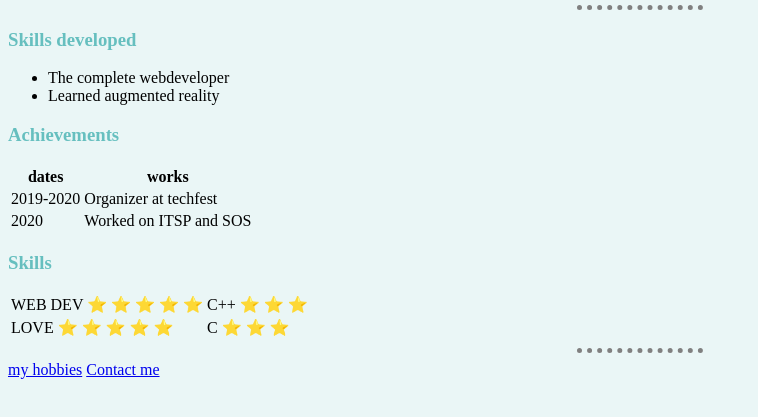
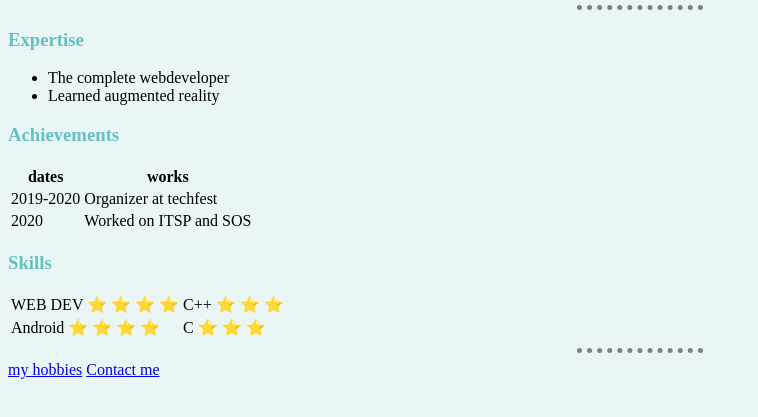
Before and after one commit to Vishjain123/week1_webd_assignment, a plain HTML site: page index.html in a window 1280 px wide. Shown: the part 207-624 px from the top of the page, without its empty margins (0-758 px from the left). Drawn offline with Linux system fonts and the light colour scheme.

Commit message:
Update index.html

```diff
--- a/index.html
+++ b/index.html
@@ -15,7 +15,7 @@
       </tr>
     </table>
     <hr>
-    <h3>Skills developed</h3>
+    <h3>Expertise</h3>
     <ul>
       <li>The complete webdeveloper</li>
       <li>Learned augmented reality</li>
@@ -40,11 +40,11 @@
     <h3>Skills</h3>
     <table>
       <tr>
-        <td>WEB DEV ⭐ ⭐ ⭐ ⭐ ⭐</td>
+        <td>WEB DEV ⭐ ⭐ ⭐ ⭐ </td>
         <td>C++ ⭐ ⭐ ⭐</td>
       </tr>
       <tr>
-        <td>LOVE ⭐ ⭐ ⭐ ⭐ ⭐</td>
+        <td>Android ⭐ ⭐ ⭐ ⭐ </td>
         <td>C ⭐ ⭐ ⭐</td>
       </tr>
     </table>
```
